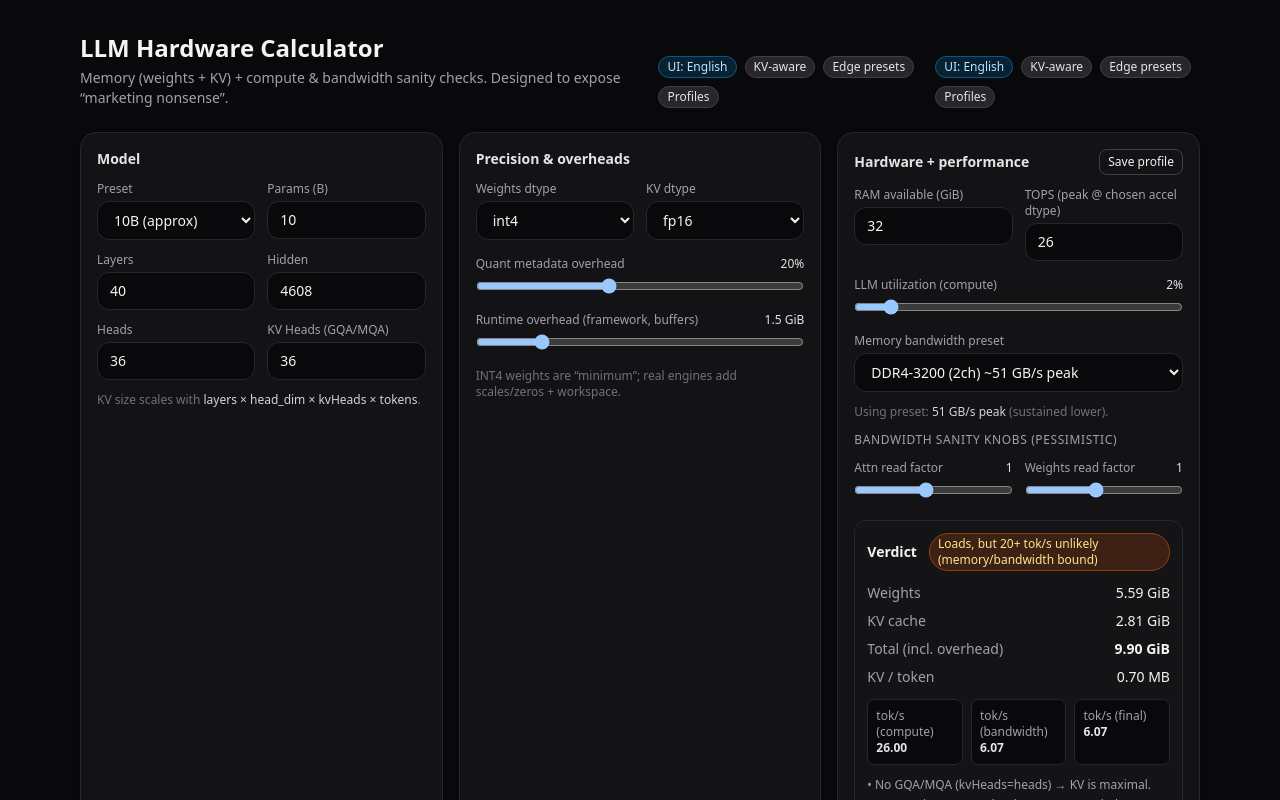
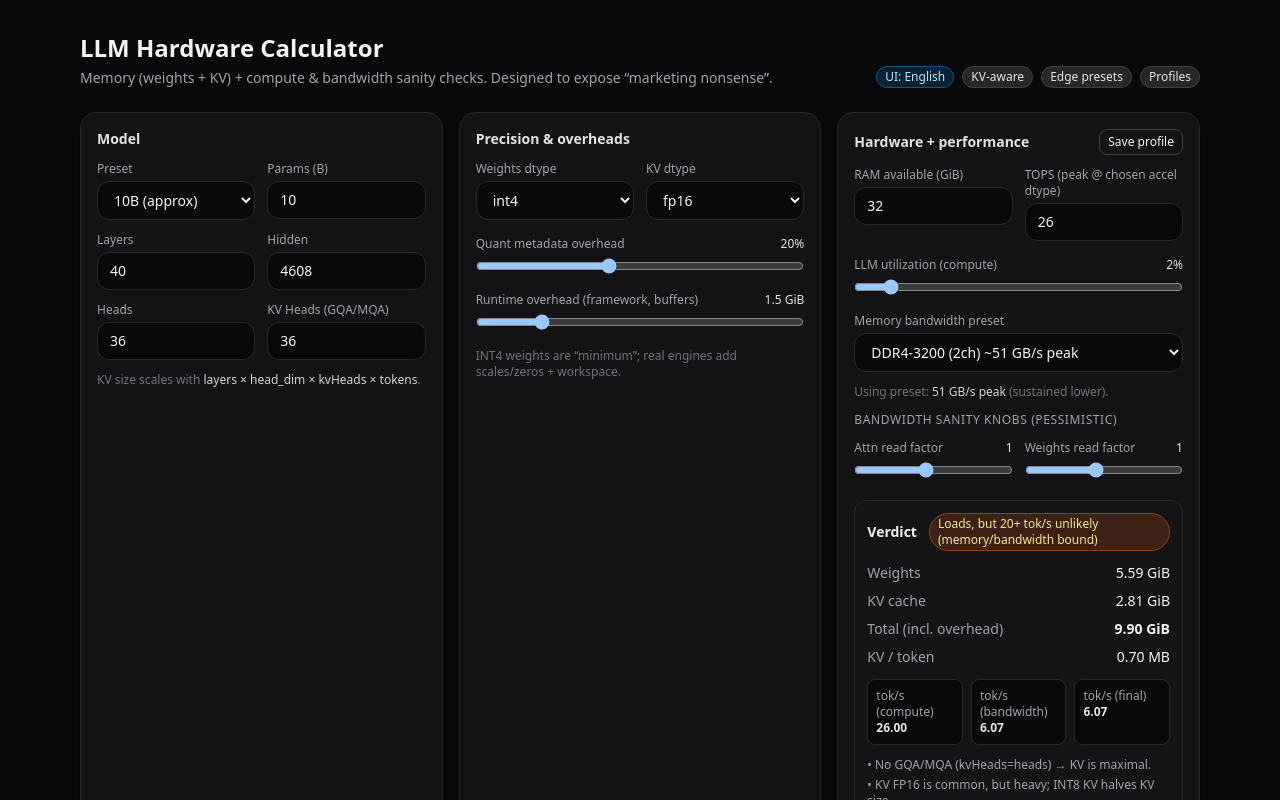
Before and after one commit to dzzk-r/llm-hw-calculator, a React (Vite) app: page / in a window 1280 px wide. Shown: the top 800 px of the page. Built offline with nearby package versions, Linux system fonts and the light colour scheme.

Commit message:
Remove dubles

```diff
--- a/src/App.jsx
+++ b/src/App.jsx
@@ -337,12 +337,6 @@ export default function App() {
             >
               Profiles
             </Badge>
-          </div>
-          <div className="flex gap-2 flex-wrap">
-            <Badge tone="info">UI: English</Badge>
-            <Badge tone="neutral">KV-aware</Badge>
-            <Badge tone="neutral">Edge presets</Badge>
-            <Badge tone="neutral">Profiles</Badge>
           </div>
         </div>
 
```
